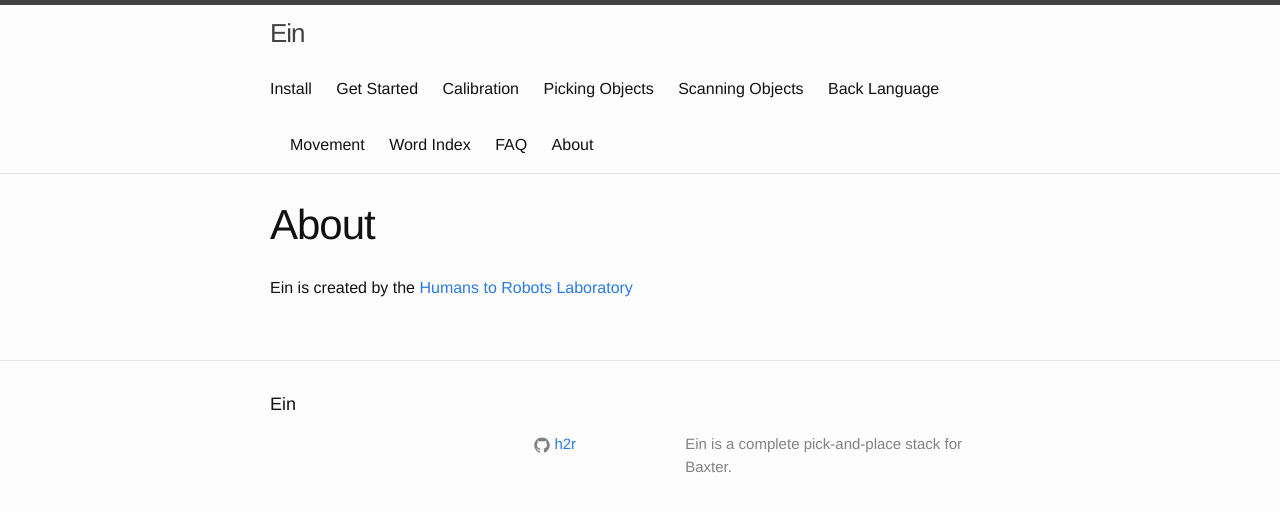
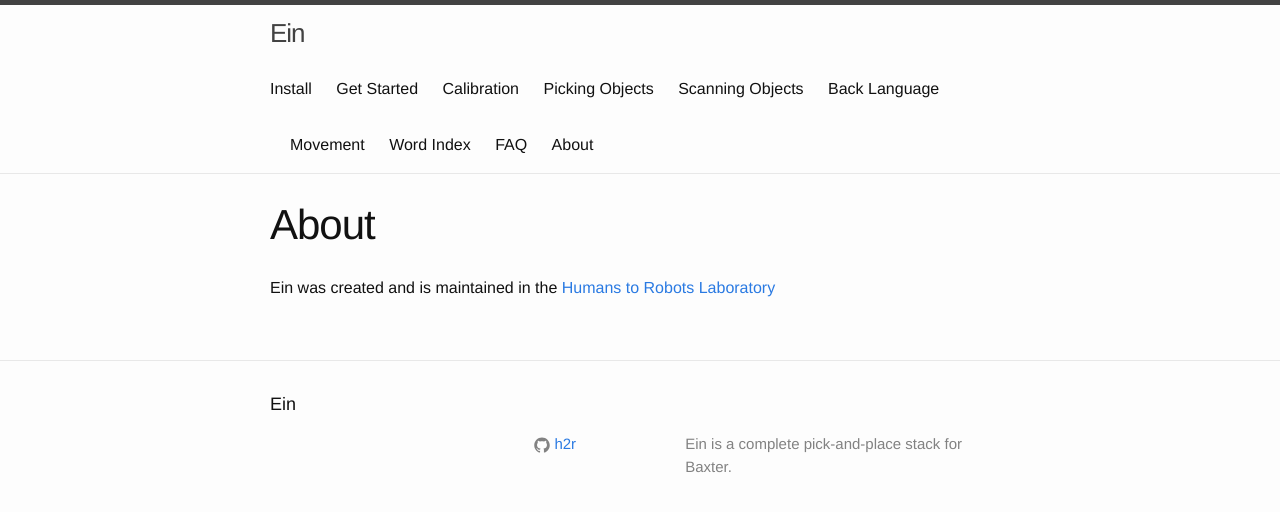
Before and after one commit to h2r/ein, a Jekyll site: the page built from about.md, in a window 1280 px wide. Shown: the top 512 px of the page. Built offline with Jekyll 4.4.1, drawn with Linux system fonts in a browser that asks for light colours.

Commit message:
nudge
Former-commit-id: 3b6ccb9b5b17d52d8043a0cdb8af9c993ba384c2

```diff
--- a/about.md
+++ b/about.md
@@ -5,5 +5,5 @@
 order: 100
 ---
 
-Ein is created by the [Humans to Robots
+Ein was created and is maintained in the [Humans to Robots
 Laboratory](http://h2r.cs.brown.edu)
```
Also changed, not shown: pickingobjects.md (+1 -1 lines).
